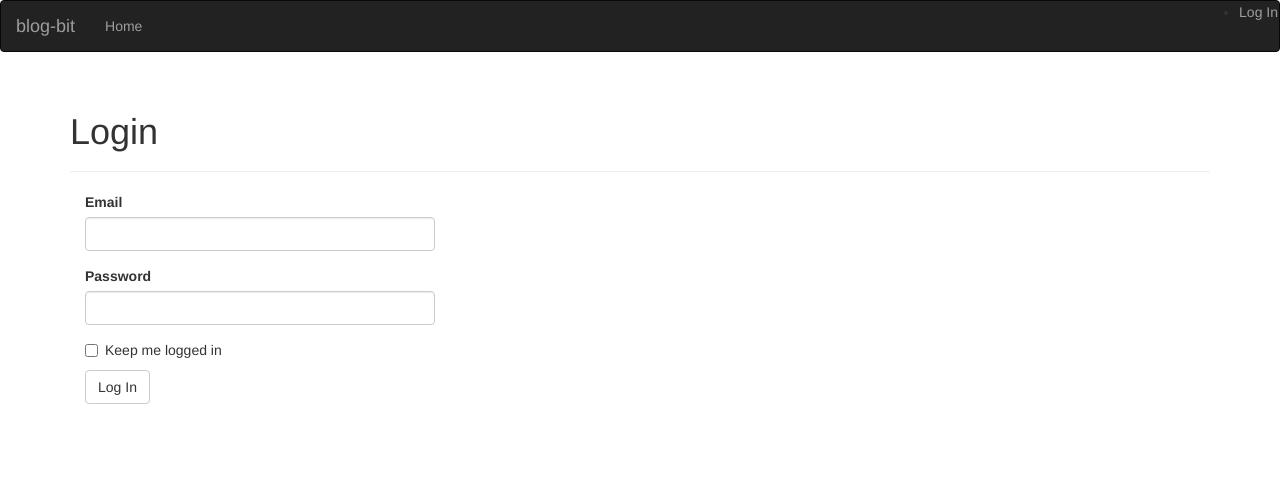
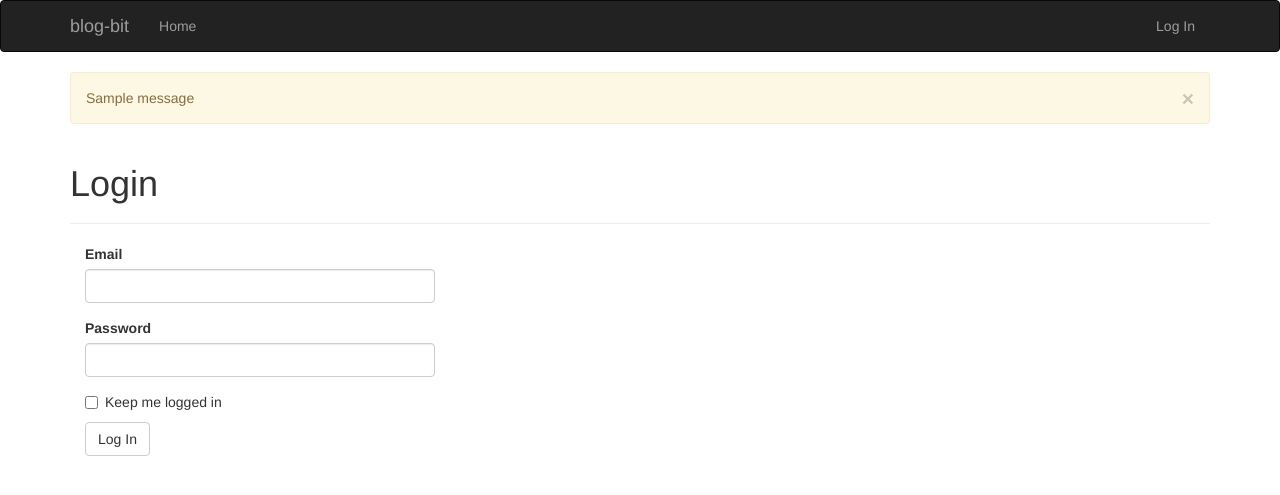
Before and after one commit to panalexeu/blog_bit, a Flask app: page /auth/login in a window 1280 px wide. Shown: the top 495 px of the page. Run offline with Flask 3, Linux system fonts and the light colour scheme; tables that the repository leaves empty hold one stand-in row (values such as "Sample post"); one stand-in notice (Sample message) is shown; some libraries are stand-ins or nearby versions.

Commit message:
flash messages added, login implemented

```diff
--- a/app/__init__.py
+++ b/app/__init__.py
@@ -3,8 +3,6 @@ from flask_bootstrap import Bootstrap
 from flask_sqlalchemy import SQLAlchemy
 from flask_login import LoginManager
 
-from .main import main as main_blueprint
-from .auth import auth as auth_blueprint
 from config import configs
 
 
@@ -27,7 +25,10 @@ def create_app(config_name):
     login_manager.init_app(app)
 
     # Registering blueprints
+    from .main import main as main_blueprint
     app.register_blueprint(main_blueprint)
+
+    from .auth import auth as auth_blueprint
     app.register_blueprint(auth_blueprint, url_prefix='/auth')
 
     return app
--- a/app/auth/views.py
+++ b/app/auth/views.py
@@ -1,5 +1,6 @@
 import flask
-from flask_login import login_user
+import flask_login
+
 from . import auth
 from .forms import LoginForm
 from ..models import User
@@ -13,13 +14,24 @@ def login():
         user = User.query.filter_by(email=form.email.data).first()
         if user is not None and user.verify_password(form.password.data):
             # User exists, password is correct hence we can log him in
-            login_user(user, form.remember_me.data)
+            flask_login.login_user(user, form.remember_me.data)
 
             # Redirection handling
             next_ = flask.request.args.get('next')
             if next_ is None or not next_.startswith('/'):
-                # If next_ page doesn't exist or is malicious redirect to welcome page
+                # If next_ page doesn't exist or is malicious - redirect to welcome page
                 next_ = flask.url_for('main.welcome')
+
             return flask.redirect(next_)
+        else:
+            flask.flash('Invalid email or password.')
 
     return flask.render_template('auth/login.html', form=form)
+
+
+@auth.route('/logout')
+@flask_login.login_required
+def logout():
+    flask_login.logout_user()
+    flask.flash('You have been logged out.')
+    return flask.redirect(flask.url_for('main.welcome'))
--- a/app/templates/base.html
+++ b/app/templates/base.html
@@ -4,8 +4,13 @@
     blog_bit
 {% endblock %}
 
+{% block head %}
+    {{ super() }}
+{% endblock %}
+
 {% block navbar %}
     <div class="navbar navbar-inverse">
+        <div class="container">
             <div class="navbar-header">
                 <a class="navbar-brand" href="/">blog-bit</a>
             </div>
@@ -13,19 +18,26 @@
                 <ul class="nav navbar-nav">
                     <li><a href="/">Home</a></li>
                 </ul>
-            <ul class="navbar navbar-nav navbar-right">
+                <ul class="nav navbar-nav navbar-right">
                     {% if current_user.is_authenticated %}
-                    <li><a>Log Out</a></li>
+                        <li><a href="/">Log Out</a></li>
                     {% else %}
                         <li><a href="/auth/login">Log In</a></li>
                     {% endif %}
                 </ul>
             </div>
         </div>
+    </div>
 {% endblock %}
 
 {% block content %}
     <div class="container">
+        {% for message in get_flashed_messages() %}
+            <div class="alert alert-warning">
+                <button type="button" class="close" data-dismiss="alert">&times;</button>
+                {{ message }}
+            </div>
+        {% endfor %}
         <div class="page-header">
             <h1>{% block page_header %}{% endblock %}</h1>
         </div>
--- a/app/templates/main/welcome.html
+++ b/app/templates/main/welcome.html
@@ -3,3 +3,7 @@
 {% block page_header %}
     Welcome!
 {% endblock %}
+
+{% block page_content %}
+    How are you doing, {% if current_user.is_authenticated %} {{ current_user.username }} {% else %} stranger {% endif %}?
+{% endblock %}
```
Also changed, not shown: data_dev.sqlite. Lines whose indentation alone changed are shown as unchanged.
